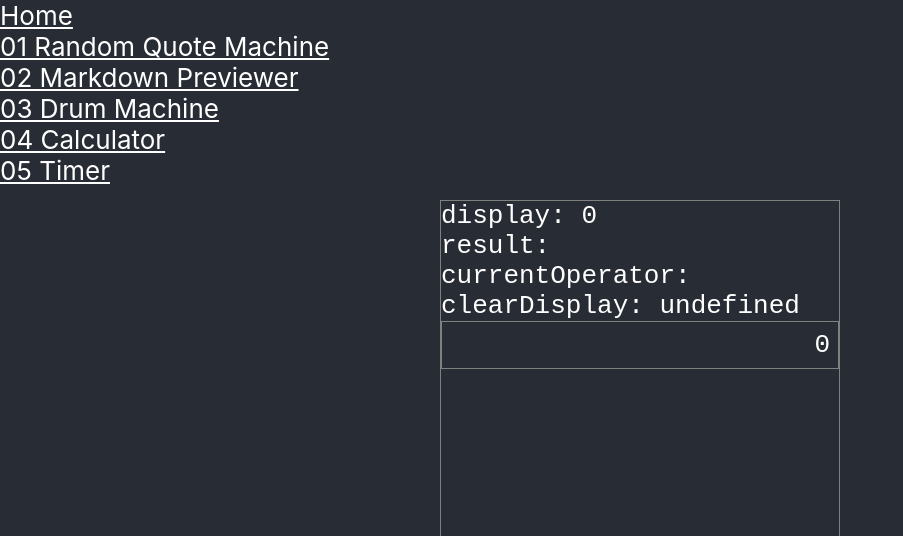
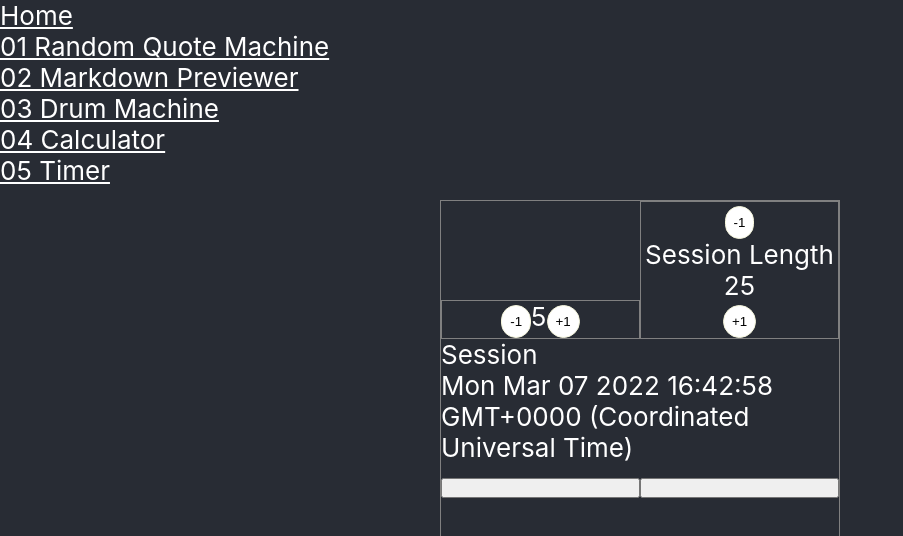
Before and after one commit to gj-oostenrijk/01-random-quote-machine, a React (Create React App) app: page /#/05-timer in a window 1280 px wide. Shown: the top 536 px of the page, without its empty margins (0-903 px from the left). Built offline with nearby package versions, Linux system fonts and the light colour scheme.

Commit message:
progress

```diff
--- a/src/App.css
+++ b/src/App.css
@@ -115,3 +115,27 @@ button {
 #calculator button.equals {
   width: 100%;
 }
+
+/* Timer */
+
+#timer {
+  width: 400px;
+  height: 400px;
+  border: 1px solid gray;
+}
+
+.settings {
+  width: 50%;
+  display: inline-block;
+  border: 1px solid grey;
+  text-align: center;
+}
+
+.incrementButton {
+  width: auto;
+  border-radius: 25px;
+  background-color: white;
+  color: black;
+  border: 1px solid beige;
+
+}
--- a/src/routes/Timer.jsx
+++ b/src/routes/Timer.jsx
@@ -5,22 +5,39 @@ export default class Timer extends React.Component {
   constructor() {
     super();
     this.state = {
-      display: "0",
+      sessionSetting: 25,
+      breakSetting: 5,
+      timeLeft: Date(),
+      display: "25:00",
     };
-    this.handleNumbers = this.handleNumbers.bind(this);
-    this.handleOperator = this.handleOperator.bind(this);
-    this.handleEquals = this.handleEquals.bind(this);
+    this.handleTimerIncrement = this.handleTimerIncrement.bind(this);
   }
 
-  handleNumbers(event) {
+  handleTimerIncrement() {
 
   }
 
-  handleOperator(event) {
+  handleTimerRecrement() {
 
   }
 
-  handleEquals() {
+  handlePauseIncrement() {
+
+  }
+
+  handlePauseDecrement() {
+
+  }
+
+  handleStart() {
+
+  }
+
+  handlePause() {
+
+  }
+
+  handleReset() {
 
   }
 
@@ -28,16 +45,30 @@ export default class Timer extends React.Component {
   render() {
     return (
       <>
-      <div id="calculator">
-        <pre>
-            display: {this.state.display}<br/>
-            result: {this.state.result}<br/>
-            currentOperator: {this.state.currentOperator}<br/>
-            clearDisplay: {String(this.state.clearDisplay)}
-        </pre>
-        <div id="display">
-          {this.state.display}
+      <div id="timer">
+
+        <div className='settings'>
+          <button id="break-decrement" className='incrementButton'>-1</button>
+          <span id="break-label">{this.state.breakSetting}</span>
+          <button id="break-increment" className='incrementButton' >+1</button>
         </div>
+
+        <div className='settings'>
+          <button id="session-decrement" className='incrementButton'>-1</button>
+          <div id="session-label">
+            Session Length
+            <div id="session-length">{this.state.sessionSetting}</div>
+          </div>
+          <button id="session-increment" className='incrementButton'>+1</button>
+        </div>
+
+        <div id="timer-label">
+          Session
+          <div id="time-left">{this.state.timeLeft}</div>
+        </div>
+        <button id='start_stop'></button>
+        <button id='reset'></button>
+
       </div>
       </>
     );
```
